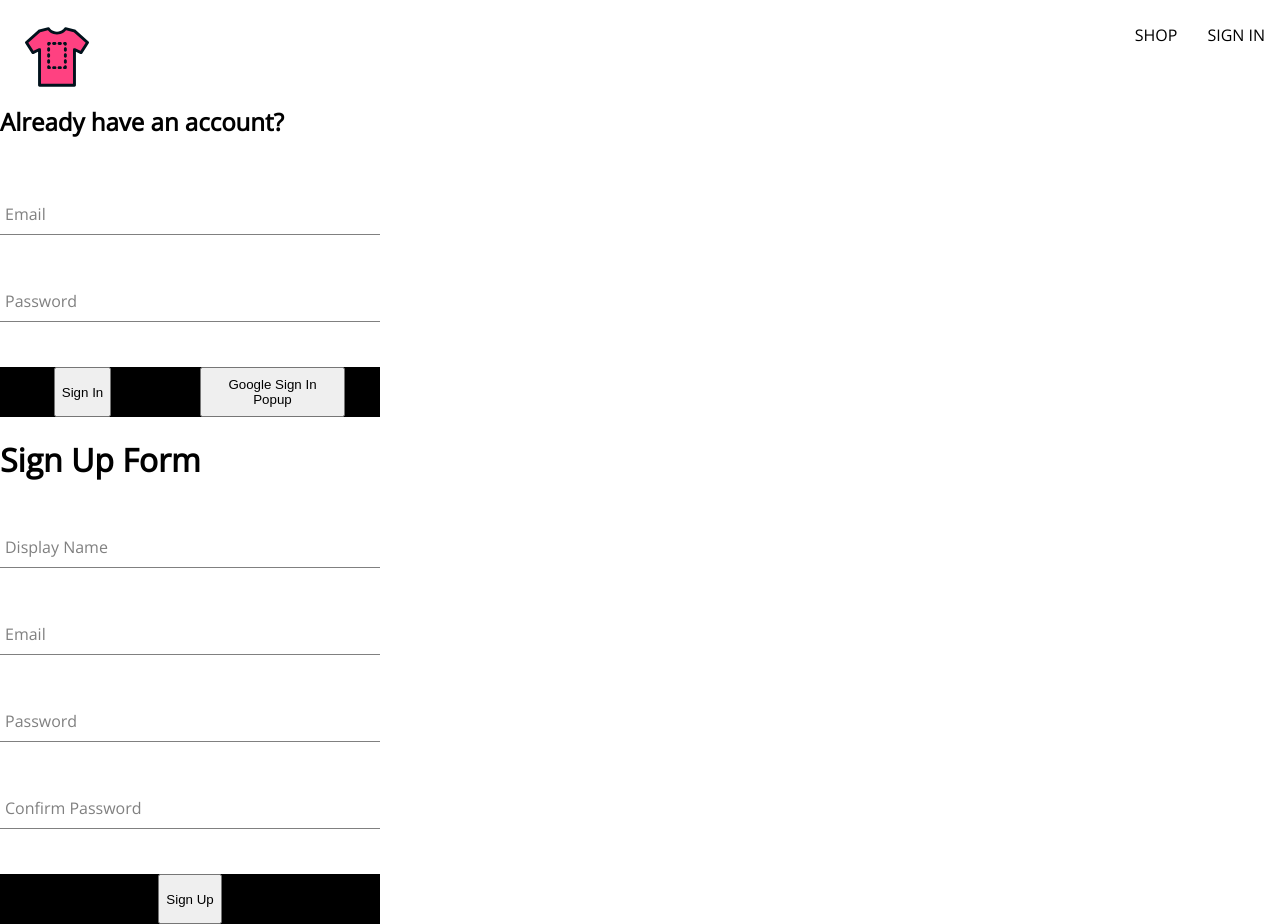
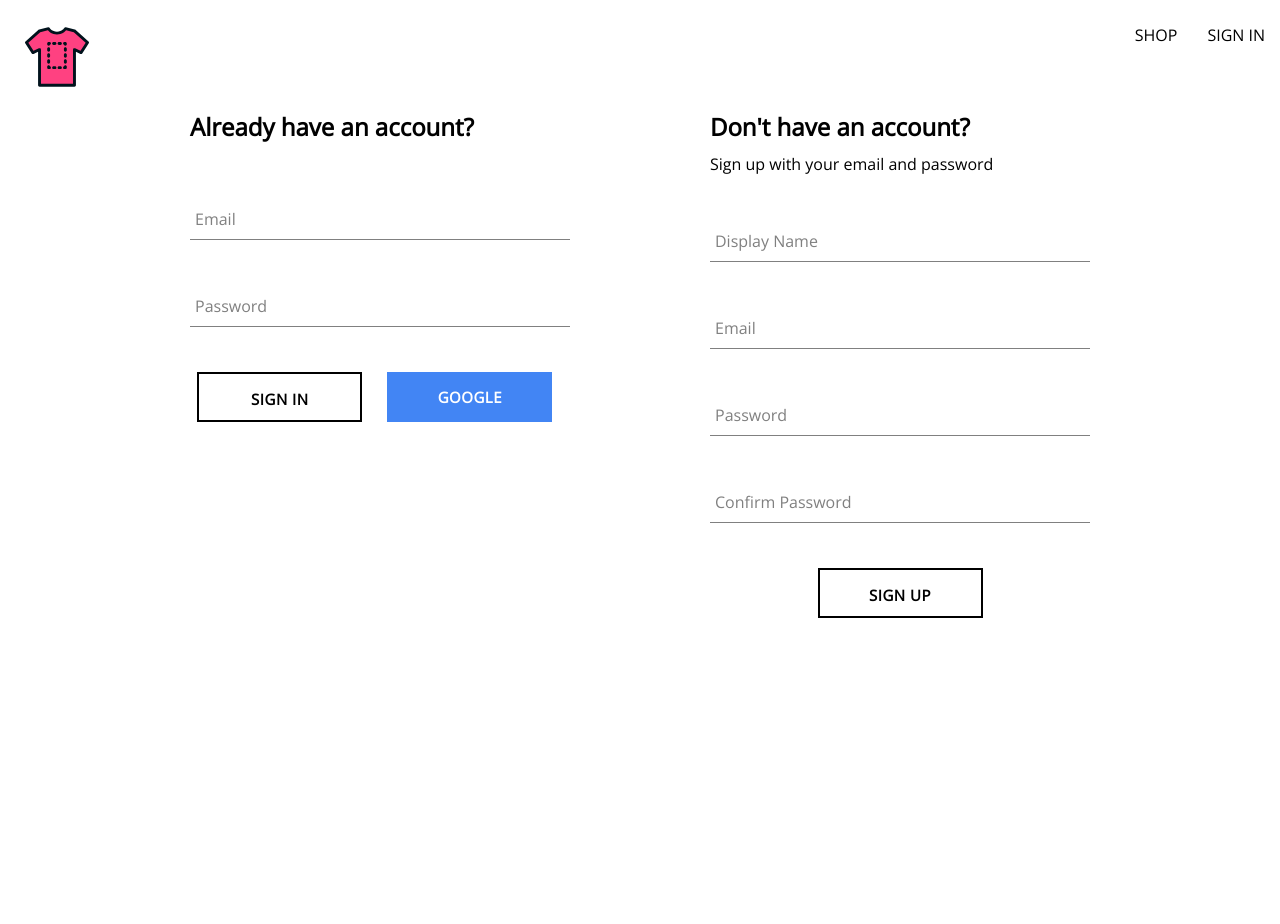
Before and after one commit to nomiscientist/american-clothing, a React (Create React App) app: page /auth in a window 1280 px wide. After the commit the page ends 800 px from the top, so only its background shows below. Built offline with nearby package versions, Linux system fonts and the light colour scheme.

Commit message:
sign out added

```diff
--- a/src/App.js
+++ b/src/App.js
@@ -1,6 +1,5 @@
 import { Routes, Route } from 'react-router-dom';
 import Home from './components/routes/home/home.component';
-
 import Navigation from './components/routes/navigation/navigation.component';
 import Authentication from './components/routes/authentication/authentication.component';
 
--- a/src/components/button/button.component.jsx
+++ b/src/components/button/button.component.jsx
@@ -1,6 +1,6 @@
 import './button.styles.scss';
 
-const BUTTON_TYPES_CLASSES = {
+const BUTTON_TYPE_CLASSES = {
     google : 'google-sign-in',
     inverted: 'inverted'
 }
@@ -9,7 +9,7 @@ const Button = ({children, buttonType, ...otherProps}) => {
     return(
         <div className='button-container'>
             <button
-            className='{ `button-container ${BUTTON_TYPES_CLASSES[buttonType]}` }'
+            className={ `button-container ${BUTTON_TYPE_CLASSES[buttonType]}` }
             {...otherProps}
             >{children}</button>
         </div>
--- a/src/components/button/button.styles.scss
+++ b/src/components/button/button.styles.scss
@@ -6,10 +6,10 @@
     line-height: 50px;
     padding: 0 35px 0 35px;
     font-size: 15px;
-    background-color: black;
+    // background-color: black;
     color: white;
     text-transform: uppercase;
-    font-family: 'Open Sans Condensed';
+    font-family: 'Open Sans';
     font-weight: bolder;
     border: none;
     cursor: pointer;
@@ -19,23 +19,24 @@
     &:hover {
       background-color: white;
       color: black;
-      border: 1px solid black;
+      // border: 1px solid black;
     }
 
     &.google-sign-in {
       background-color: #4285f4;
+      // text-align: center;
       color: white;
 
       &:hover {
         background-color: #357ae8;
-        border: none;
+        border: 2px solid black;
       }
     }
 
     &.inverted {
       background-color: white;
       color: black;
-      border: 1px solid black;
+      border: 2px solid black;
 
       &:hover {
         background-color: black;
--- a/src/components/form-input/form-input.component.jsx
+++ b/src/components/form-input/form-input.component.jsx
@@ -3,14 +3,14 @@ import './form-input.component.scss';
 const FormInput = ({ label, ...otherProps }) => {
     return (
         <div className='group'>
-
+            <input className='form-input' {...otherProps} />
             {label && (
                 <label
                     className={` ${otherProps.value.length ? 'shrink' : ''} form-input-label`} >
                     {label}
                 </label>
             )}
-            <input className='form-input' {...otherProps} />
+
         </div>
     );
 }
--- a/src/components/routes/authentication/authentication.styles.scss
+++ b/src/components/routes/authentication/authentication.styles.scss
@@ -1,4 +1,4 @@
-.authentication-container {
+.auth-container {
     display: flex;
     width: 900px;
     justify-content: space-between;
--- a/src/components/routes/navigation/navigation.component.jsx
+++ b/src/components/routes/navigation/navigation.component.jsx
@@ -1,10 +1,23 @@
-import { Fragment } from "react";
+import {
+    Fragment,
+    useContext
+} from "react";
 import { Outlet, Link } from "react-router-dom";
 
-import {ReactComponent as AmericanClothing} from '../../../assets/a.svg';
+import { UserContext } from "../../../contexts/user.context";
+import { signOutUser } from "../../../utils/firebase/firebase.util";
+
+import { ReactComponent as AmericanClothing } from '../../../assets/a.svg';
 import './navigation.styles.scss';
 
 const Navigation = () => {
+    const { currentUser, setCurrentUser } = useContext(UserContext);
+
+    const handleSignOut = async () => {
+        await signOutUser();
+        setCurrentUser(null);
+    }
+
     return (
         <Fragment>
             <div className="navigation">
@@ -15,9 +28,15 @@ const Navigation = () => {
                     <Link className="nav-link" to='/shop'>
                         SHOP
                     </Link>
-                    <Link className="nav-link" to='/auth'>
-                        SIGN IN
-                    </Link>
+                    {
+                        currentUser ? (
+                            <span className="nav-link" onClick={handleSignOut} >SIGN OUT</span>
+                        ) : (
+                            <Link className="nav-link" to='/auth'>
+                                SIGN IN
+                            </Link>
+                        )
+                    }
                 </div>
             </div>
             <Outlet />
--- a/src/components/signin-form/signin-form.component.jsx
+++ b/src/components/signin-form/signin-form.component.jsx
@@ -1,4 +1,7 @@
-import { useState } from "react";
+import {
+    useState,
+    useContext
+} from "react";
 import {
     signInWithGooglePopup,
     createUserDocumentFromAuth,
@@ -7,6 +10,7 @@ import {
 
 import FormInput from "../form-input/form-input.component";
 import Button from "../button/button.component";
+import { UserContext } from "../../contexts/user.context";
 
 import './signin-form.styles.scss';
 
@@ -19,6 +23,8 @@ const SignInForm = () => {
 
     const [formFields, setFormFields] = useState(defaultFields);
     const { email, password } = formFields;
+
+    const { setCurrentUser } = useContext(UserContext);
 
     const signInWithGoogle = async () => {
         const { user } = await signInWithGooglePopup();
@@ -38,7 +44,8 @@ const SignInForm = () => {
         event.preventDefault();
 
         try {
-            const response = await signInUserWithEmailAndPassword(email, password);
+            const {user} = await signInUserWithEmailAndPassword(email, password);
+            setCurrentUser(user);
             resetFormFields();
         } catch (error) {
             switch (error.code) {
@@ -79,8 +86,8 @@ const SignInForm = () => {
                 ></FormInput>
 
                 <div className="buttons-container">
-                    <Button type='submit'>Sign In</Button>
-                    <Button type='button' buttonType='google' onClick={signInWithGoogle}>Google Sign In Popup</Button>
+                    <Button type='submit' buttonType='inverted' >Sign In</Button>
+                    <Button type='button' buttonType='google' onClick={signInWithGoogle}>Google Sign In</Button>
                 </div>
             </form>
 
--- a/src/components/signup-form/signup-form.component.jsx
+++ b/src/components/signup-form/signup-form.component.jsx
@@ -6,6 +6,7 @@ import {
 
 import FormInput from "../form-input/form-input.component";
 import Button from "../button/button.component";
+
 import './signup-form.styles.scss';
 
 const defaultFormFields = {
@@ -53,15 +54,16 @@ const SignUpForm = () => {
 
     return (
         <div className="signup-container">
+            <h2>Don't have an account?</h2>
+            <span>Sign up with your email and password</span>
             <form onSubmit={handleSubmit}>
-                <h1>Sign Up Form</h1>
 
                 <FormInput label='Display Name' type='text' name="displayName" value={displayName} onChange={handleChange} required ></FormInput>
                 <FormInput label='Email' type='email' name="email" value={email} onChange={handleChange} required></FormInput>
                 <FormInput label='Password' type='password' name="password" value={password} onChange={handleChange} required></FormInput>
                 <FormInput label='Confirm Password' type='password' name="confirmPassword" value={confirmPassword} onChange={handleChange} required></FormInput>
 
-                <Button buttonType='submit'>Sign Up</Button>
+                <Button type='submit' buttonType='inverted'>Sign Up</Button>
             </form>
         </div>
     )
--- /dev/null
+++ b/src/contexts/user.context.jsx
@@ -0,0 +1,13 @@
+import { createContext, useState } from "react";
+
+export const UserContext = createContext({
+    currentUser: null,
+    setCurrentUser: () => null
+})
+
+export const UserProvider = ({children}) => {
+    const [ currentUser, setCurrentUser] = useState(null);
+    const value = {currentUser, setCurrentUser};
+
+    return <UserContext.Provider value={value}>{children}</UserContext.Provider>;
+}
--- a/src/index.js
+++ b/src/index.js
@@ -1,15 +1,19 @@
 import React from 'react';
 import ReactDOM from 'react-dom/client';
 import { BrowserRouter } from 'react-router-dom';
-import './index.scss';
 import App from './App';
 import reportWebVitals from './reportWebVitals';
+
+import { UserProvider } from './contexts/user.context';
+import './index.scss';
 
 const root = ReactDOM.createRoot(document.getElementById('root'));
 root.render(
   <React.StrictMode>
     <BrowserRouter>
-      <App />
+      <UserProvider>
+        <App />
+      </UserProvider>
     </BrowserRouter>
   </React.StrictMode>
 );
--- a/src/utils/firebase/firebase.util.js
+++ b/src/utils/firebase/firebase.util.js
@@ -4,7 +4,8 @@ import {
     signInWithPopup,
     signInWithEmailAndPassword,
     GoogleAuthProvider,
-    createUserWithEmailAndPassword
+    createUserWithEmailAndPassword,
+    signOut
 } from 'firebase/auth';
 
 import {
@@ -74,3 +75,7 @@ export const signInUserWithEmailAndPassword = async (email, password) => {
 
     return await signInWithEmailAndPassword(auth, email, password);
 }
+
+export const signOutUser = async () => {
+    return await signOut(auth);
+}
```
